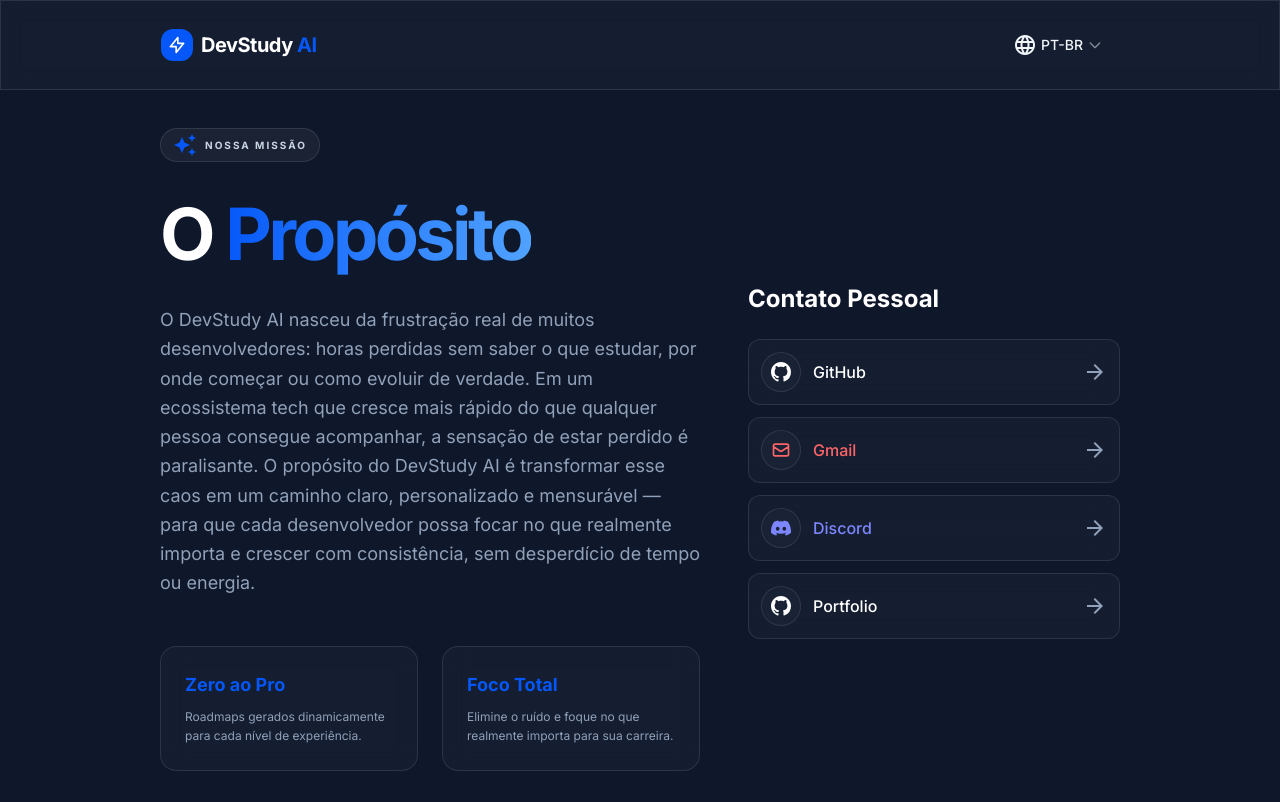
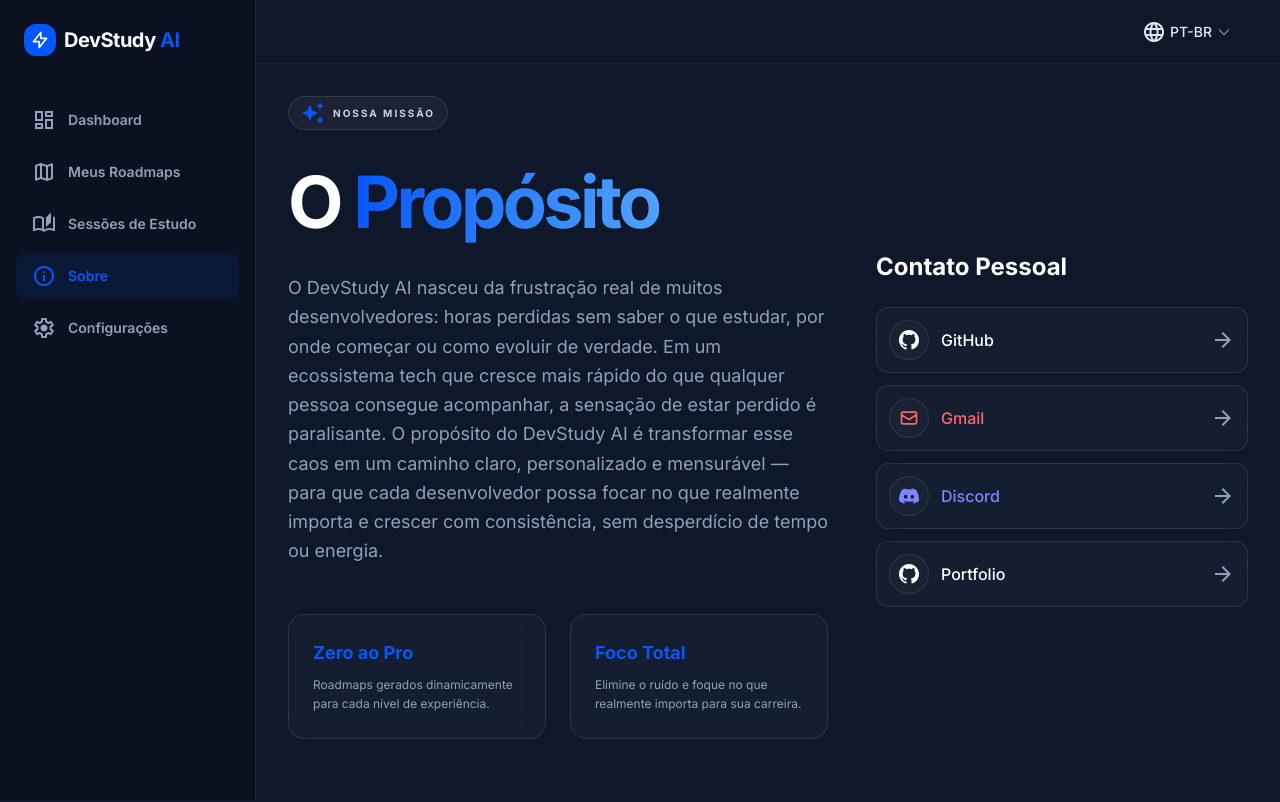
Before and after one commit to Davi-Jr/DevStudy-IA, a React (Vite) app in the folder DevStudy-IA/: page /about in a window 1280 px wide. Shown: the top 802 px of the page. Built offline with nearby package versions, Linux system fonts and the light colour scheme; no server answers.

Commit message:
`feat`(UI): add sidebar navigation and language switcher to About page.

```diff
--- a/DevStudy-IA/src/components/AboutPage.tsx
+++ b/DevStudy-IA/src/components/AboutPage.tsx
@@ -1,6 +1,54 @@
 import { useLanguage } from '@/lib/i18n';
 import { Link } from 'react-router-dom';
 import profilePhoto from '@/assets/jpeg/1740177009224.jpeg';
+import { useState } from 'react';
+import { supabase } from '@/lib/supabase';
+
+// ==================== SIDEBAR COMPONENT ====================
+function Sidebar() {
+  const [activeItem, setActiveItem] = useState('about');
+  const { t } = useLanguage();
+
+  const menuItems = [
+    { id: 'dashboard', icon: 'dashboard', label: 'Dashboard', href: '/dashboard' },
+    { id: 'roadmaps', icon: 'map', label: t('sidebar.roadmaps'), href: '/roadmaps' },
+    { id: 'sessions', icon: 'auto_stories', label: t('sidebar.studySessions'), href: '/study-sessions' },
+    { id: 'about', icon: 'info', label: t('sidebar.about'), href: '/about' },
+    { id: 'settings', icon: 'settings', label: t('sidebar.settings'), href: '/profile' },
+  ];
+
+  return (
+    <aside className="w-64 border-r border-slate-800 flex flex-col shrink-0 bg-[#0b1120]">
+      <Link to="/" className="p-6 flex items-center gap-2 transition-opacity hover:opacity-90 cursor-pointer">
+        <div className="w-8 h-8 bg-primary rounded-twelve flex items-center justify-center">
+          <svg className="w-5 h-5 text-white" fill="none" stroke="currentColor" viewBox="0 0 24 24">
+            <path d="M13 10V3L4 14h7v7l9-11h-7z" strokeLinecap="round" strokeLinejoin="round" strokeWidth="2"></path>
+          </svg>
+        </div>
+        <span className="font-bold text-xl tracking-tight text-white">
+          DevStudy <span className="text-primary">AI</span>
+        </span>
+      </Link>
+      <nav className="flex-1 px-4 space-y-1 mt-4">
+        {menuItems.map((item) => (
+          <Link
+            key={item.id}
+            to={item.href}
+            onClick={() => setActiveItem(item.id)}
+            className={`flex items-center gap-3 px-4 py-3 rounded-xl transition-colors group ${
+              activeItem === item.id
+                ? 'bg-primary/10 text-primary'
+                : 'text-slate-400 hover:bg-slate-800 hover:text-white'
+            }`}
+          >
+            <span className="material-symbols-outlined">{item.icon}</span>
+            <span className="text-sm font-semibold">{item.label}</span>
+          </Link>
+        ))}
+      </nav>
+    </aside>
+  );
+}
 
 // ==================== HEADER COMPONENT ====================
 function Header() {
@@ -199,8 +247,10 @@ function DeveloperSection() {
 function TechStackSection() {
   const { t } = useLanguage();
 
-  const features = [
-
+  const features: { icon: string; title: string; desc: string }[] = [
+    { icon: 'psychology', title: t('about.adaptiveLearning'), desc: t('about.adaptiveLearningDesc') },
+    { icon: 'map', title: t('about.personalizedRoadmaps'), desc: t('about.personalizedRoadmapsDesc') },
+    { icon: 'group', title: t('about.community'), desc: t('about.communityDesc') },
   ];
 
   return (
@@ -221,20 +271,47 @@ function TechStackSection() {
   );
 }
 
+// ==================== TOP BAR COMPONENT ====================
+function TopBar() {
+  const { t, language, setLanguage } = useLanguage();
+
+  return (
+    <header className="h-16 flex items-center justify-between px-8 bg-transparent border-b border-white/5">
+      <div className="flex-1"></div>
+      <div className="flex items-center gap-6">
+        <div className="relative group">
+          <button className="flex items-center gap-1 hover:text-primary transition-colors text-sm font-medium mr-4 py-2 cursor-pointer">
+            <span className="material-symbols-outlined text-lg">language</span>
+            {language === 'PT' ? 'PT-BR' : 'English'}
+            <svg className="w-4 h-4 opacity-50" fill="none" stroke="currentColor" viewBox="0 0 24 24">
+              <path d="M19 9l-7 7-7-7" strokeLinecap="round" strokeLinejoin="round" strokeWidth="2"></path>
+            </svg>
+          </button>
+          <div className="absolute right-0 top-full mt-2 w-32 glass-effect rounded-twelve overflow-hidden opacity-0 invisible group-hover:opacity-100 group-hover:visible transition-all z-50">
+            <button onClick={() => setLanguage('PT')} className={`block w-full text-left px-4 py-2 text-sm hover:bg-primary/20 transition-colors cursor-pointer ${language === 'PT' ? 'text-primary' : ''}`}>PT-BR</button>
+            <button onClick={() => setLanguage('EN')} className={`block w-full text-left px-4 py-2 text-sm hover:bg-primary/20 transition-colors cursor-pointer ${language === 'EN' ? 'text-primary' : ''}`}>English (EN)</button>
+          </div>
+        </div>
+      </div>
+    </header>
+  );
+}
+
 // ==================== MAIN ABOUT PAGE ====================
 export default function AboutPage() {
   return (
-    <div className="bg-darkBg text-slate-100 min-h-screen">
-      <Header />
-
-      <main className="pt-32 px-6 md:px-20 lg:px-40 pb-20 min-h-screen relative">
-        <div className="max-w-6xl mx-auto space-y-20">
-          <PurposeSection />
-          <DeveloperSection />
-          <TechStackSection />
+    <div className="flex h-screen overflow-hidden bg-[#0f172a]">
+      <Sidebar />
+      <main className="flex-1 flex flex-col overflow-hidden">
+        <TopBar />
+        <div className="flex-1 overflow-y-auto p-8">
+          <div className="max-w-6xl mx-auto space-y-20">
+            <PurposeSection />
+            <DeveloperSection />
+            <TechStackSection />
+          </div>
         </div>
       </main>
-
     </div>
   );
 }
--- a/DevStudy-IA/src/lib/i18n.tsx
+++ b/DevStudy-IA/src/lib/i18n.tsx
@@ -117,6 +117,12 @@ const translations: Translations = {
     PT: 'O DevStudy AI nasceu da frustração real que vivi — e que muitos devs ainda vivem: horas perdidas sem saber o que estudar, por onde começar ou como evoluir de verdade. Unindo minha paixão por arquitetura de software com as fronteiras da IA Generativa atuais, construí uma plataforma que age como um mentor digital, gerando roadmaps de estudo personalizados com base na sua stack e nível, recomendando fontes da comunidade dev de outros sites de roadmaps. Organizando seu aprendizado em etapas sequenciais com progresso mensurável. Mais do que gerar planos automáticos, o DevStudy AI transforma incerteza em clareza, guiando cada desenvolvedor pelo caminho mais eficiente rumo à sua próxima versão.',
     EN: 'DevStudy AI was born from the real frustration I experienced—and that many developers still experience: wasted hours not knowing what to study, where to start, or how to truly evolve. Combining my passion for software architecture with the current frontiers of Generative AI, I built a platform that acts as a digital mentor, generating personalized learning roadmaps based on your stack and level, recommending resources from the developer community and other roadmap websites. Organizing your learning into sequential steps with measurable progress. More than just generating automatic plans, DevStudy AI transforms uncertainty into clarity, guiding each developer along the most efficient path to their next version.',
   },
+  'about.adaptiveLearning': { PT: 'Aprendizado Adaptativo', EN: 'Adaptive Learning' },
+  'about.adaptiveLearningDesc': { PT: 'O sistema aprende com seu progresso e ajusta a dificuldade das sessões automaticamente.', EN: 'The system learns from your progress and automatically adjusts session difficulty.' },
+  'about.personalizedRoadmaps': { PT: 'Roadmaps Personalizados', EN: 'Personalized Roadmaps' },
+  'about.personalizedRoadmapsDesc': { PT: 'Roadmaps gerados dinamicamente para cada nível de experiência e área de interesse.', EN: 'Roadmaps dynamically generated for each experience level and area of interest.' },
+  'about.community': { PT: 'Comunidade Global', EN: 'Global Community' },
+  'about.communityDesc': { PT: 'Conecte-se com outros alunos seguindo o mesmo roadmap que você.', EN: 'Connect with other students following the same roadmap as you.' },
 
   // Dashboard translations
   'dashboard.loading': { PT: 'Carregando...', EN: 'Loading...' },
```
